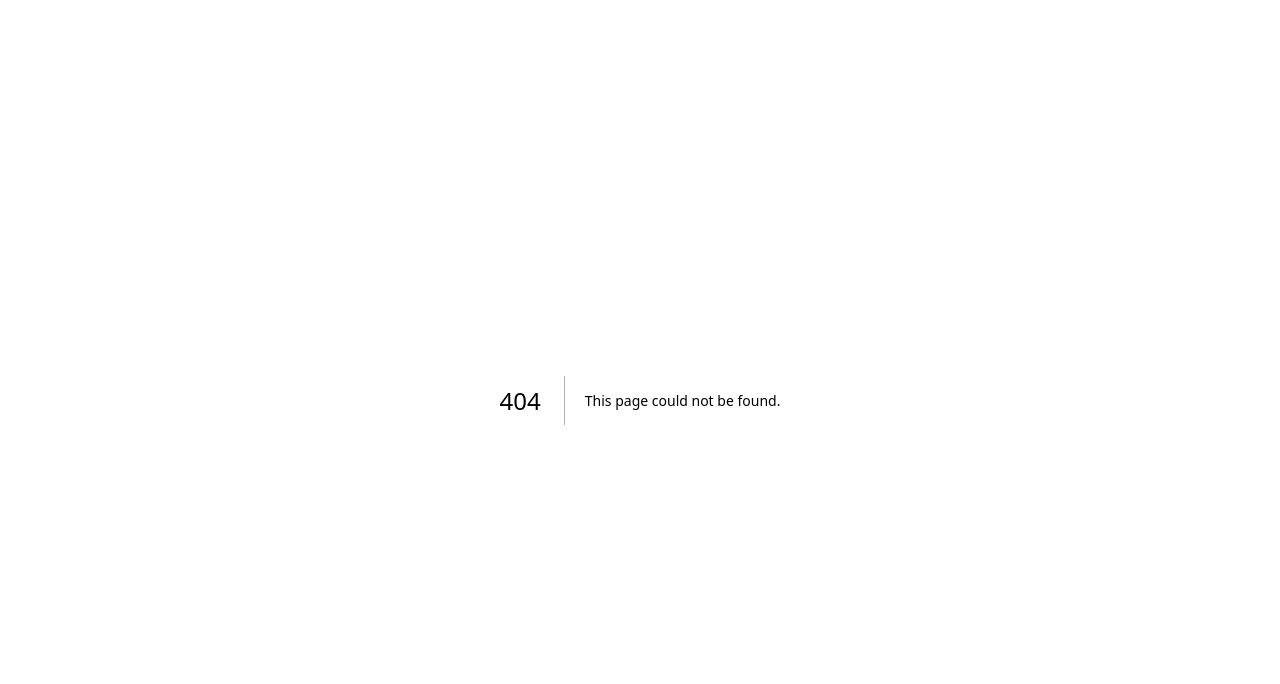
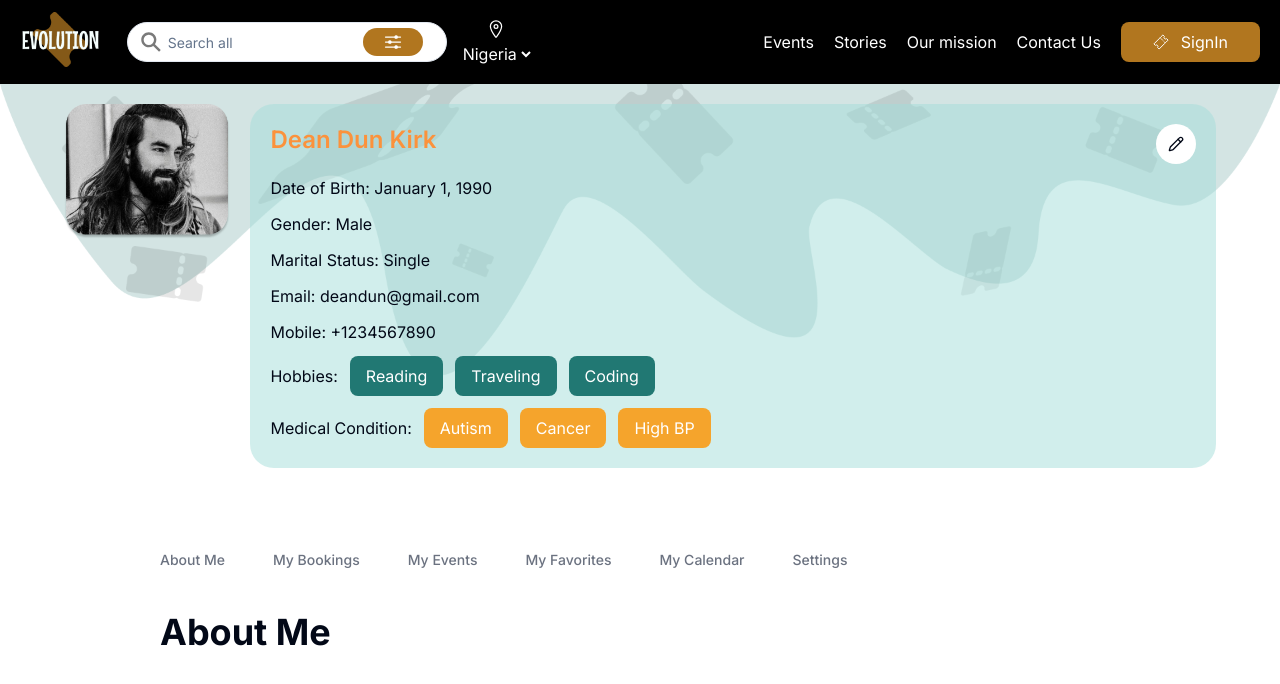
Before and after one commit to paddinghq/evolution, a Next.js app: page /User in a window 1280 px wide. Before the commit this address had no page. Shown: the top 684 px of the page. Built offline with nearby package versions, Linux system fonts and the light colour scheme.

Commit message:
Added user profile and profile tabs

```diff
--- a/app/Userprofile/index.tsx
+++ b/app/User/index.tsx
@@ -2,6 +2,9 @@
 
 import React from 'react';
 import { LuPencil } from "react-icons/lu";
+import Image from 'next/image';
+import Hero from '@/public/Images/Hero.png'
+import profile from '@/public/Images/profile.png'
 
 const user = {
   name: 'Dean Dun Kirk',
@@ -17,17 +20,18 @@ const user = {
 
 const UserProfile = () => {
   return (
-    <div className="flex px-16 py-10 items-start gap-5">
+    <div className='relative w-full'>
+      <Image src={Hero.src} width={1400} height={10} alt='Hero'/>
+    <div className="flex absolute w-full top-0 px-16 py-5 items-start mb-50 gap-5">
 
-      <div className='bg-red-500 rounded-lg'>
-      <img
-        className="w-32 h-32 rounded-full"
-        src={user.avatar}
-        alt={`${user.name}'s Avatar`}
+      <div className='rounded-lg'>
+      <Image
+        src={profile.src} width={200} height={100}
+        alt={`profile`}
         />
       </div>
 
-      <div className="flex flex-col gap-3 rounded-3xl w-full p-5 bg-[#a4ddda]">
+      <div className="flex flex-col gap-3 rounded-3xl w-full p-5 bg-[#a4ddda] bg-opacity-50">
         <div className='flex justify-between'>
         <h2 className="text-2xl font-semibold mb-2 not-italic text-orange-400">{user.name}</h2>
         <div className='bg-white rounded-full p-3'>
@@ -39,9 +43,10 @@ const UserProfile = () => {
         <p>Marital Status: {user.maritalStatus}</p>
         <p>Email: {user.email}</p>
         <p>Mobile: {user.mobile}</p>
-        <div className='flex gap-3'>Hobbies: {user.hobbies.map((items) => <p className='text-white bg-[#217873] px-4 py-2 rounded-lg'>{items}</p>)}</div>
-        <div className='flex gap-3'>Medical Condition:  {user.medicalCondition.map((items) => <p className='text-white bg-[#F5A42C] px-4 py-2 rounded-lg'>{items}</p>)}</div>
+        <div className='flex gap-3 items-center'>Hobbies: {user.hobbies.map((items) => <p className='text-white bg-[#217873] px-4 py-2 rounded-lg'>{items}</p>)}</div>
+        <div className='flex gap-3 items-center'>Medical Condition:  {user.medicalCondition.map((items) => <p className='text-white bg-[#F5A42C] px-4 py-2 rounded-lg'>{items}</p>)}</div>
       </div>
+    </div>
     </div>
   );
 };
--- a/components/ProfileTabs.tsx
+++ b/components/ProfileTabs.tsx
@@ -1,5 +1,6 @@
 'use client'
 import React, { useState } from 'react';
+import { Button } from './ui/button';
 
 const AboutMe = () => (
   <div className="container mx-auto p-4">
@@ -51,68 +52,68 @@ const ProfileTabs = () => {
   };
 
   return (
-    <div className="container mx-auto px-36">
+    <div className="absolute container mx-auto px-36 mt-20">
       <div className="mt-4">
         <ul className="flex space-x-4">
           <li>
-            <button
+            <Button variant="link"
               className={`${
-                activeTab === 'aboutMe' ? 'border-b-2 border-gray-500' : ''
+                activeTab === 'aboutMe' ? '' : ''
               } text-gray-500`}
               onClick={() => handleTabChange('aboutMe')}
             >
               About Me
-            </button>
+            </Button>
           </li>
           <li>
-            <button
+            <Button variant="link"
               className={`${
-                activeTab === 'myBookings' ? 'border-b-2 border-gray-500' : ''
+                activeTab === 'myBookings' ? '' : ''
               } text-gray-500`}
               onClick={() => handleTabChange('myBookings')}
             >
               My Bookings
-            </button>
+            </Button>
           </li>
           <li>
-            <button
+            <Button variant="link"
               className={`${
-                activeTab === 'myEvents' ? 'border-b-2 border-gray-500' : ''
+                activeTab === 'myEvents' ? '' : ''
               } text-gray-500`}
               onClick={() => handleTabChange('myEvents')}
             >
               My Events
-            </button>
+            </Button>
           </li>
           <li>
-            <button
+            <Button variant="link"
               className={`${
-                activeTab === 'myFavorites' ? 'border-b-2 border-gray-500' : ''
+                activeTab === 'myFavorites' ? '' : ''
               } text-gray-500`}
               onClick={() => handleTabChange('myFavorites')}
             >
               My Favorites
-            </button>
+            </Button>
           </li>
           <li>
-            <button
+            <Button variant="link"
               className={`${
-                activeTab === 'myCalendar' ? 'border-b-2 border-gray-500' : ''
+                activeTab === 'myCalendar' ? '' : ''
               } text-gray-500`}
               onClick={() => handleTabChange('myCalendar')}
             >
               My Calendar
-            </button>
+            </Button>
           </li>
           <li>
-            <button
+            <Button variant="link"
               className={`${
-                activeTab === 'settings' ? 'border-b-2 border-gray-500' : ''
+                activeTab === 'settings' ? 'b' : ''
               } text-gray-500`}
               onClick={() => handleTabChange('settings')}
             >
               Settings
-            </button>
+            </Button>
           </li>
         </ul>
       </div>
```
Also changed, not shown: app/User/page.tsx (renamed from app/Userprofile/page.tsx), public/Images/Hero.png (renamed from public/Images/Hero Event Illustration.png), public/Images/profile.png (added).
